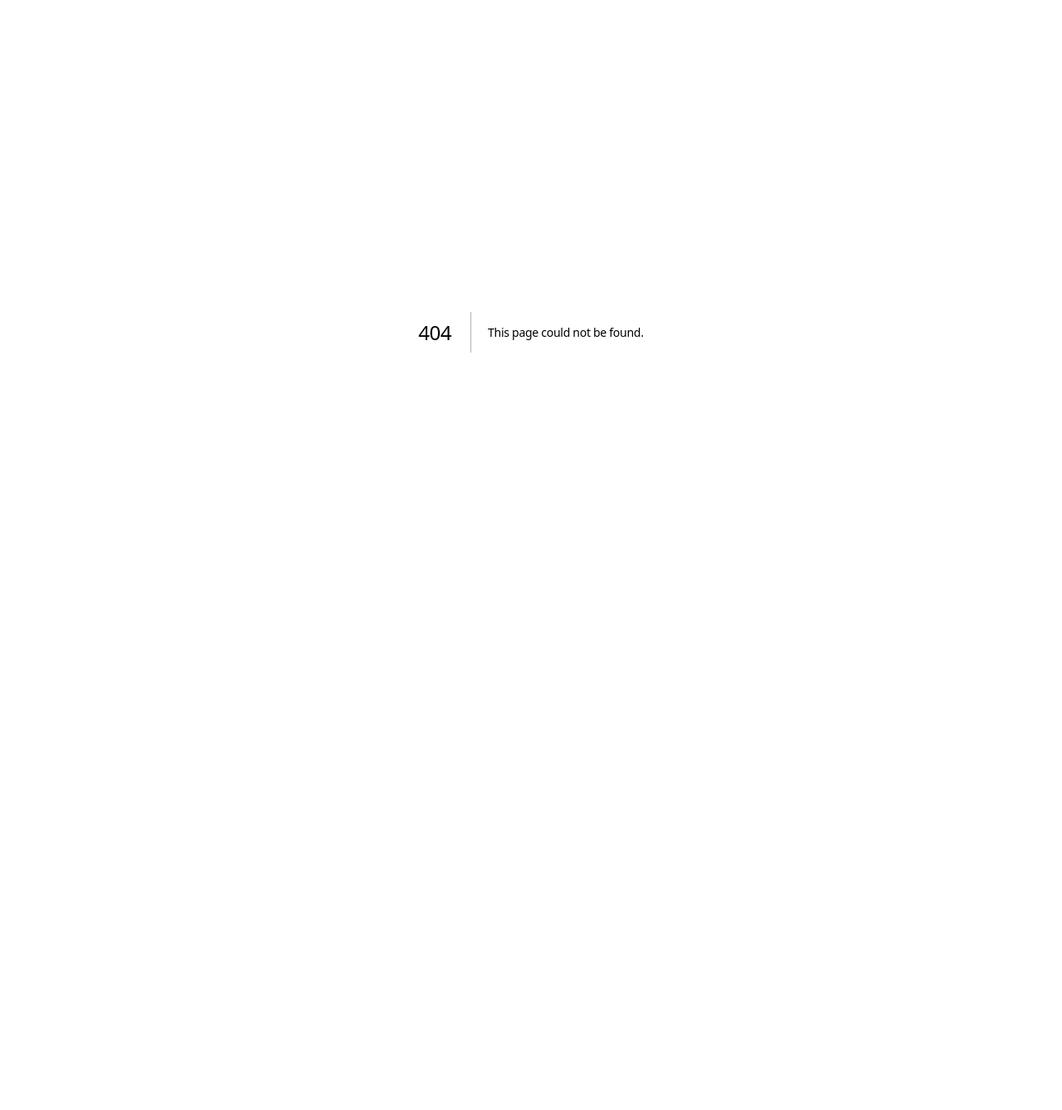
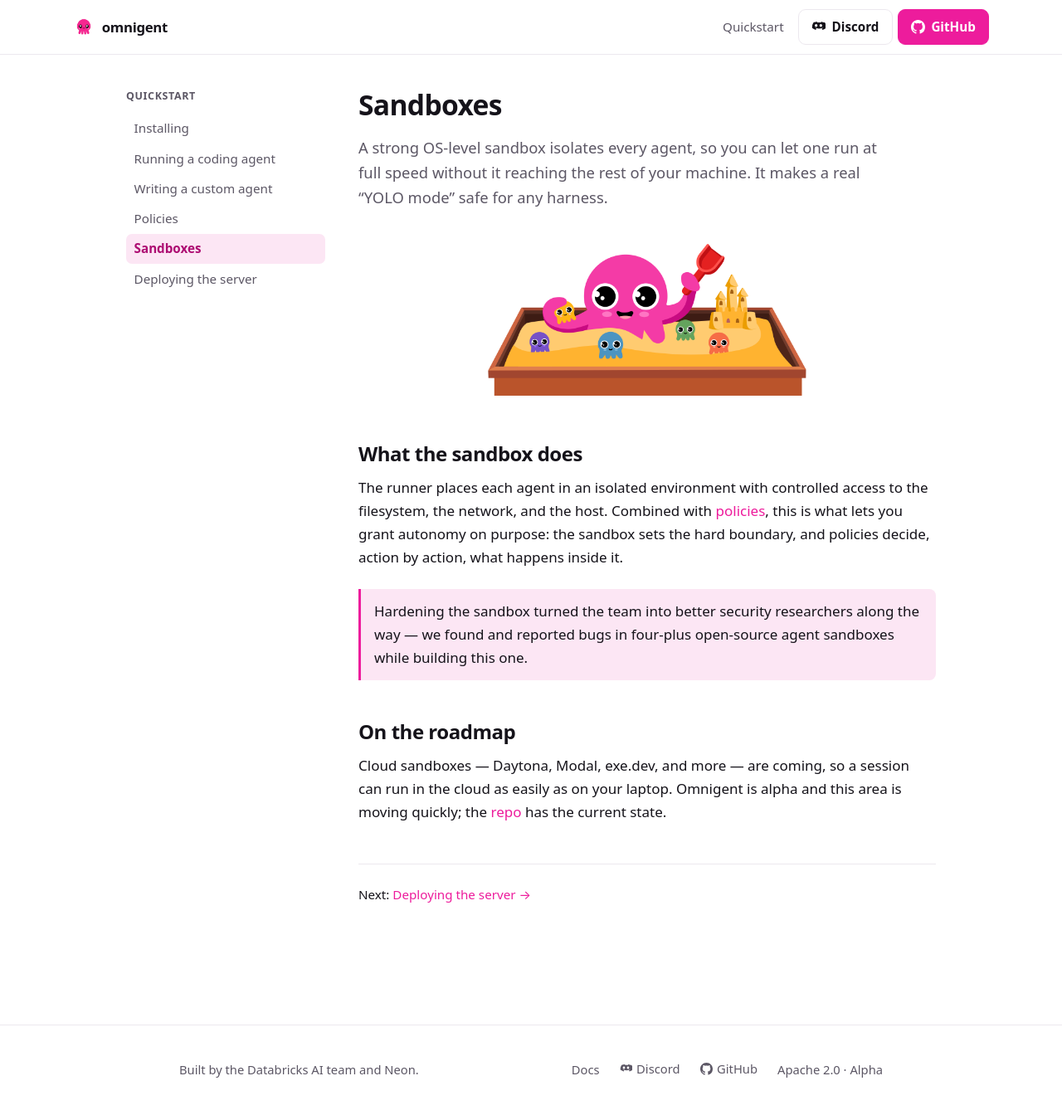
Before and after one commit to omnigent-ai/omnigent-site, a Next.js app: page /quickstart/sandboxes in a window 1280 px wide. Before the commit this address had no page. Shown: the top 1338 px of the page at 83% size. Before the commit the page ends 800 px from the top, so only its background shows below. Built offline with nearby package versions, Linux system fonts and the light colour scheme.

Commit message:
changed docs to quickstart, updated all links, and confirmed no broken links
Signed-off-by: Scott Haines <newfrontcreative@gmail.com>

```diff
--- a/app/page.js
+++ b/app/page.js
@@ -67,8 +67,8 @@ omnigents claude          # or launch a specific harness
 omnigents run my-agent/   # or run your own agent`}</code>
             </pre>
             <p>
-              Read the <Link href="/docs/installing">installation guide</Link>,
-              then <Link href="/docs/custom-agent">write your own agent</Link> in
+              Read the <Link href="/quickstart/installing">installation guide</Link>,
+              then <Link href="/quickstart/custom-agent">write your own agent</Link> in
               a few lines of YAML.
             </p>
           </section>
@@ -97,7 +97,7 @@ omnigents run my-agent/   # or run your own agent`}</code>
             <p className="muted">
               Write a short YAML file with a prompt and a harness, then run{" "}
               <code>omnigents run</code> on it. See the{" "}
-              <Link href="/docs/custom-agent">custom agent guide</Link>.
+              <Link href="/quickstart/custom-agent">custom agent guide</Link>.
             </p>
 
             <h3>Is it safe to let an agent run on my machine?</h3>
--- a/app/docs/coding/page.js
+++ b/app/quickstart/coding/page.js
@@ -55,7 +55,7 @@ omnigent host           # (separate terminal) register this machine as a host`}<
       <pre><code>omnigent run examples/nessie/</code></pre>
 
       <div className="doc-next">
-        Next: <Link href="/docs/custom-agent">Writing a custom agent →</Link>
+        Next: <Link href="/quickstart/custom-agent">Writing a custom agent →</Link>
       </div>
     </>
   );
--- a/app/docs/custom-agent/page.js
+++ b/app/quickstart/custom-agent/page.js
@@ -63,7 +63,7 @@ tools:
       </div>
 
       <div className="doc-next">
-        Next: <Link href="/docs/policies">Policies →</Link>
+        Next: <Link href="/quickstart/policies">Policies →</Link>
       </div>
     </>
   );
--- a/app/docs/deploying/page.js
+++ b/app/quickstart/deploying/page.js
@@ -54,7 +54,7 @@ omnigent host  https://your-host`}</code></pre>
 
       <div className="doc-next muted">
         See the full deployment guides — Render, AWS, OIDC, and custom domains —
-        in the <Link href="/docs/installing">project repository</Link>.
+        in the <Link href="/quickstart/installing">project repository</Link>.
       </div>
     </>
   );
--- a/app/docs/installing/page.js
+++ b/app/quickstart/installing/page.js
@@ -62,7 +62,7 @@ export default function Page() {
       </p>
 
       <div className="doc-next">
-        Next: <Link href="/docs/coding">Running a coding agent →</Link>
+        Next: <Link href="/quickstart/coding">Running a coding agent →</Link>
       </div>
     </>
   );
--- a/app/docs/policies/page.js
+++ b/app/quickstart/policies/page.js
@@ -62,7 +62,7 @@ export default function Page() {
       </p>
 
       <div className="doc-next">
-        Next: <Link href="/docs/sandboxes">Sandboxes →</Link>
+        Next: <Link href="/quickstart/sandboxes">Sandboxes →</Link>
       </div>
     </>
   );
--- a/app/docs/sandboxes/page.js
+++ b/app/quickstart/sandboxes/page.js
@@ -27,7 +27,7 @@ export default function Page() {
       <p>
         The runner places each agent in an isolated environment with controlled
         access to the filesystem, the network, and the host. Combined with{" "}
-        <Link href="/docs/policies">policies</Link>, this is what lets you grant
+        <Link href="/quickstart/policies">policies</Link>, this is what lets you grant
         autonomy on purpose: the sandbox sets the hard boundary, and policies
         decide, action by action, what happens inside it.
       </p>
@@ -45,11 +45,11 @@ export default function Page() {
         Cloud sandboxes — Daytona, Modal, exe.dev, and more — are coming, so a
         session can run in the cloud as easily as on your laptop. Omnigent is
         alpha and this area is moving quickly; the{" "}
-        <Link href="/docs/installing">repo</Link> has the current state.
+        <Link href="/quickstart/installing">repo</Link> has the current state.
       </p>
 
       <div className="doc-next">
-        Next: <Link href="/docs/deploying">Deploying the server →</Link>
+        Next: <Link href="/quickstart/deploying">Deploying the server →</Link>
       </div>
     </>
   );
--- a/components/DocsSidebar.js
+++ b/components/DocsSidebar.js
@@ -4,19 +4,19 @@ import Link from "next/link";
 import { usePathname } from "next/navigation";
 
 const PAGES = [
-  { href: "/docs/installing", label: "Installing" },
-  { href: "/docs/coding", label: "Running a coding agent" },
-  { href: "/docs/custom-agent", label: "Writing a custom agent" },
-  { href: "/docs/policies", label: "Policies" },
-  { href: "/docs/sandboxes", label: "Sandboxes" },
-  { href: "/docs/deploying", label: "Deploying the server" },
+  { href: "/quickstart/installing", label: "Installing" },
+  { href: "/quickstart/coding", label: "Running a coding agent" },
+  { href: "/quickstart/custom-agent", label: "Writing a custom agent" },
+  { href: "/quickstart/policies", label: "Policies" },
+  { href: "/quickstart/sandboxes", label: "Sandboxes" },
+  { href: "/quickstart/deploying", label: "Deploying the server" },
 ];
 
 export default function DocsSidebar() {
   const path = usePathname();
   return (
     <aside className="docs-side">
-      <h4>Documentation</h4>
+      <h4>Quickstart</h4>
       <ul>
         {PAGES.map((p) => (
           <li key={p.href}>
--- a/components/Footer.js
+++ b/components/Footer.js
@@ -12,7 +12,7 @@ export default function Footer() {
           and <a href={NEON_URL} target="_blank" rel="noreferrer">Neon</a>.
         </span>
         <span className="spacer" />
-        <Link href="/docs/installing">Docs</Link>
+        <Link href="/quickstart/installing">Docs</Link>
         <a href={DISCORD_URL} target="_blank" rel="noreferrer">
           <span style={{ display: "inline-flex", alignItems: "center", gap: "0.35rem" }}>
             <DiscordIcon size={15} /> Discord
--- a/components/Nav.js
+++ b/components/Nav.js
@@ -12,7 +12,7 @@ export default function Nav() {
           omnigent
         </Link>
         <nav className="nav-links">
-          <Link href="/docs/installing" className="nav-link hide-sm">Docs</Link>
+          <Link href="/quickstart/installing" className="nav-link hide-sm">Quickstart</Link>
           <a href={DISCORD_URL} className="btn" target="_blank" rel="noreferrer">
             <DiscordIcon /> Discord
           </a>
```
Also changed, not shown: app/quickstart/layout.js (renamed from app/docs/layout.js), 1 other file (tests, documents, lock files or other folders).
